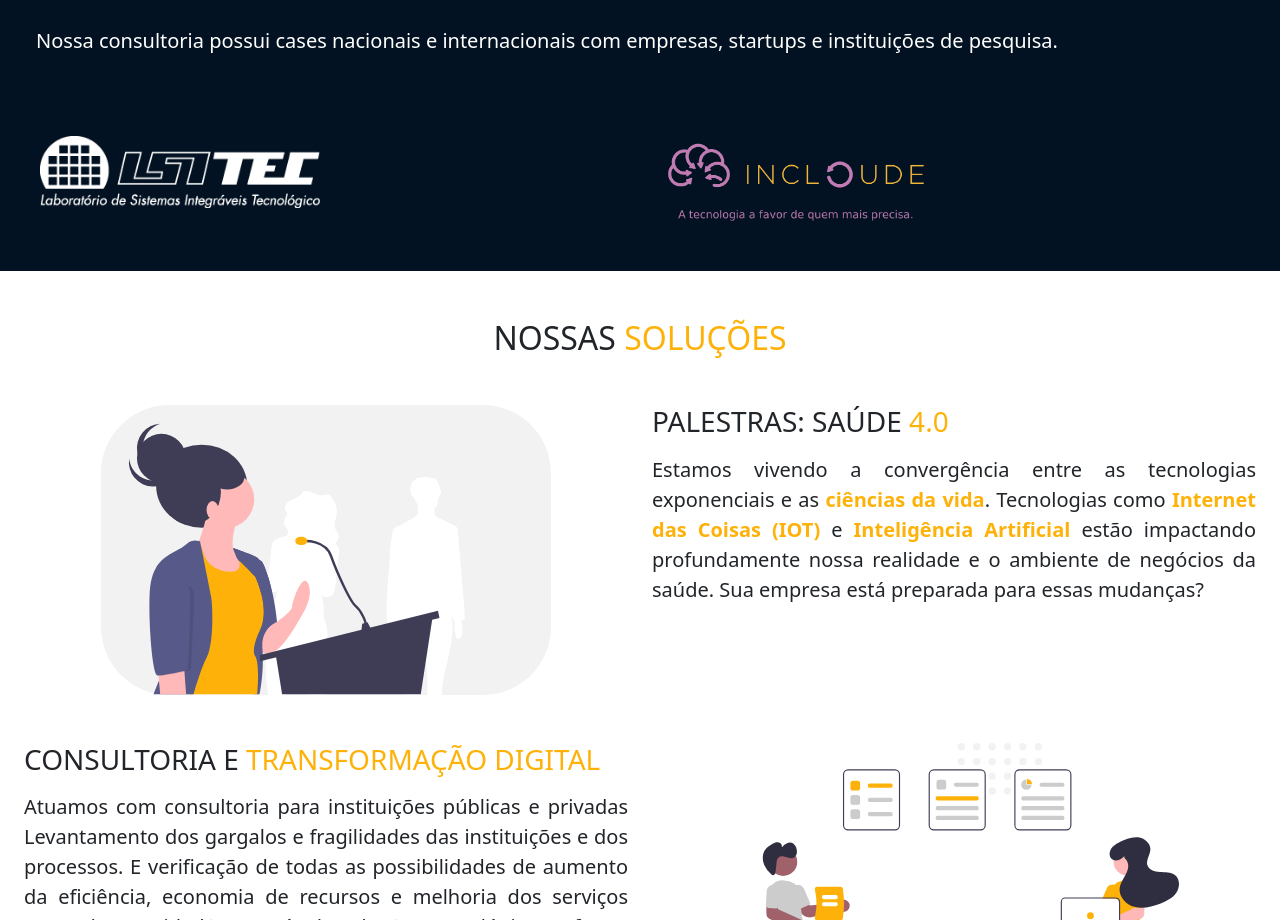
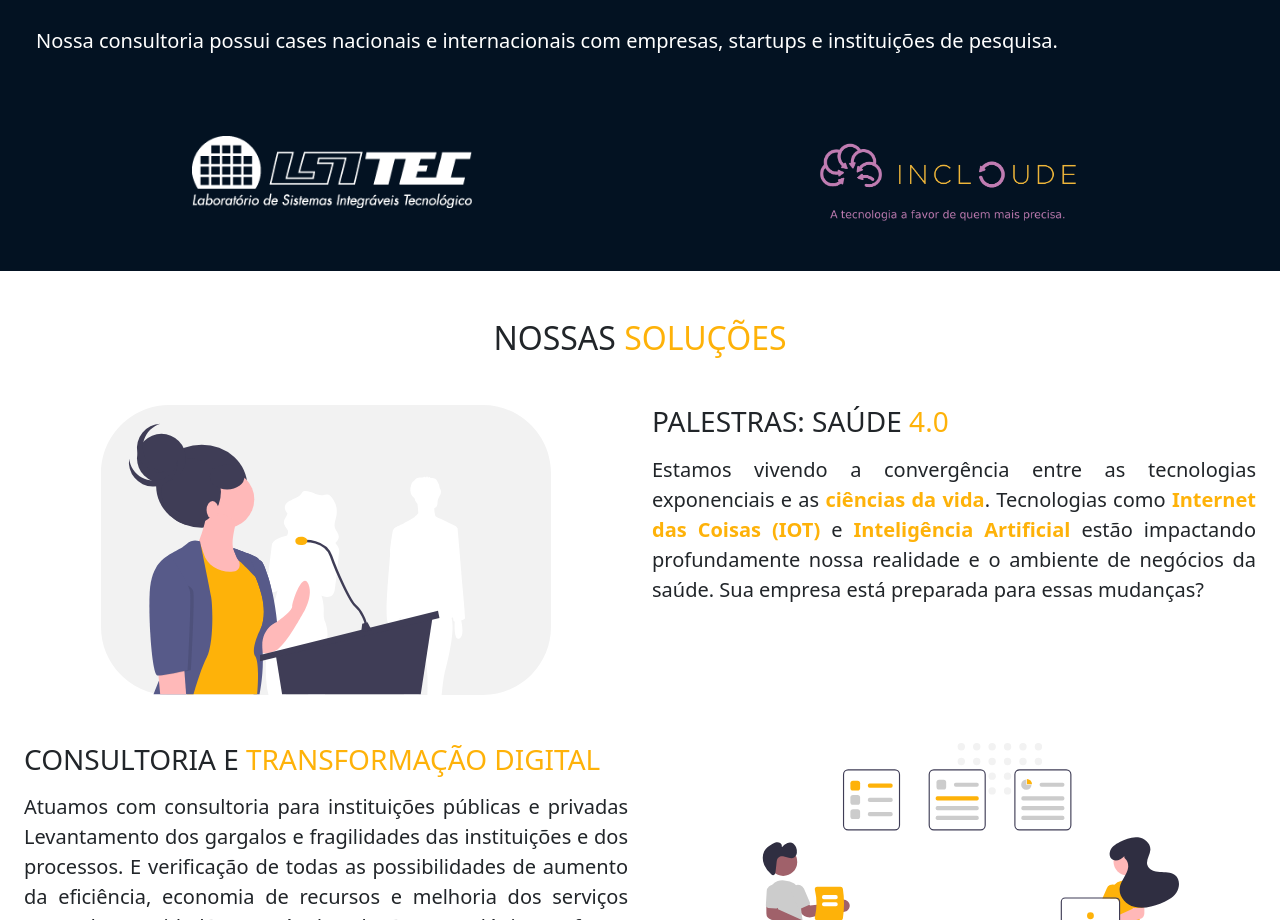
Before and after one commit to zNexTage/bioempreende, a React (Create React App) app: page / in a window 1280 px wide. Shown: the part 1360-2280 px from the top of the page. Built offline with nearby package versions, Linux system fonts and the light colour scheme.

Commit message:
center and add alt text.

```diff
--- a/src/components/sections/our-cases/our-cases.jsx
+++ b/src/components/sections/our-cases/our-cases.jsx
@@ -17,13 +17,14 @@ const OurCases = () => {
                         </p>
                     </Col>
                     <Col xl={12} className="mt-5">
-                        <Row>
+                        <Row className="text-center">
                             <Col
                                 className="p-3"
                                 sm={12}
                                 md={6}
                                 xl={6}>
                                 <img
+                                    alt="Logo LSI Tec"
                                     className={`${style.OurCasesImage} w-100`}
                                     src={LsiTecImg} />
                             </Col>
@@ -33,6 +34,7 @@ const OurCases = () => {
                                 md={6}
                                 xl={6}>
                                 <img
+                                    alt="Logo Incloude"
                                     className={`${style.OurCasesImage} w-100`}
                                     src={IncloudeImg} />
                             </Col>
```
